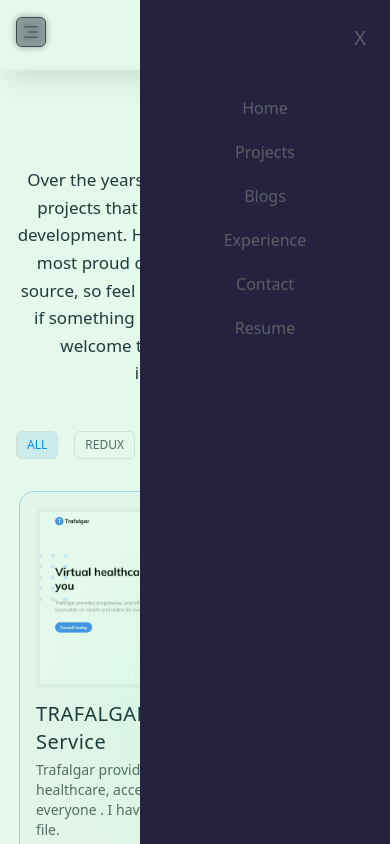
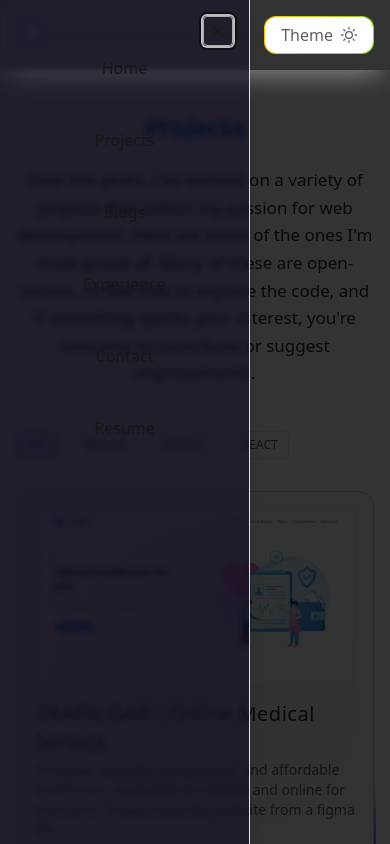
Before and after one commit to md-rejoyan-islam/rejoyan-portfolio, a Next.js app: page /projects in a window 390 px wide. Both pictures are taken after a click on the button 31 px from the left and 32 px from the top of the page. Shown: the top 844 px of the page. Built offline with nearby package versions, Linux system fonts and the light colour scheme.

Commit message:
mobile navbar added

```diff
--- a/components/shared/Navbar.js
+++ b/components/shared/Navbar.js
@@ -5,6 +5,14 @@
 import Link from "next/link";
 import { usePathname } from "next/navigation";
 import { animate, stagger, motion, useAnimate } from "framer-motion";
+import {
+  Sheet,
+  SheetContent,
+  SheetDescription,
+  SheetHeader,
+  SheetTitle,
+  SheetTrigger,
+} from "@/components/ui/sheet";
 
 export default function Navbar() {
   // mobile menu state
@@ -53,14 +61,11 @@
     },
   ];
 
-  // pathname
-  // const router = useRouter();
   const pathname = usePathname();
 
   const [scope, animate] = useAnimate();
   const staggerList = stagger(0.1, { startDelay: 0 });
 
-  // when page load li item show one by one with style
   useEffect(() => {
     animate(
       "li",
@@ -74,7 +79,7 @@
 
   return (
     <header
-      className={`text-text-secondary h-[70px] max-container mx-auto   px-4 `}
+      className={`text-text-secondary h-[70px] max-container mx-auto    px-4 `}
     >
       <div
         className="flex items-center justify-between  mx-auto h-full"
@@ -106,9 +111,41 @@
             </ul>
           </nav>
 
-          <button className="md:hidden" onClick={handleMobileMenu}>
+          {/* <button className="md:hidden" onClick={handleMobileMenu}>
             <RiMenu3Line className="text-3xl border-zinc-700 rounded-md border p-[5px] bg-[#24223f47]" />
-          </button>
+          </button> */}
+
+          <Sheet className="md:hidden">
+            <SheetTrigger className="md:hidden">
+              <RiMenu3Line className="text-3xl border-zinc-700 rounded-md border p-[5px] bg-[#24223f47]" />
+            </SheetTrigger>
+            <SheetContent
+              className="z-[1000] md:hidden sm:max-w-[325px]  max-w-[50vw] min-w-[250px] bg-[#11082582] backdrop-blur-[3px] "
+              side={"left"}
+            >
+              <SheetHeader>
+                <SheetTitle></SheetTitle>
+                <SheetDescription></SheetDescription>
+              </SheetHeader>
+
+              <nav className=" pt-6  w-full h-full  flex justify-center  ">
+                <ul
+                  className="flex md:hidden px-6 flex-col gap-12 items-center justify-start  "
+                  ref={mobileRef}
+                >
+                  {/* <li className="my-6 text-right w-full text-xl">
+                    <button onClick={handleMobileMenu}>X</button>
+                  </li> */}
+                  {links.map((link, index) => (
+                    <li className="hover:text-[#64ffda]" key={index}>
+                      <Link href={link.href}>{link.name}</Link>
+                    </li>
+                  ))}
+                </ul>
+              </nav>
+            </SheetContent>
+          </Sheet>
+
           {/* for small screens   */}
           {isMobileMenuOpen && (
             <nav
--- a/components/shared/StickyNav.js
+++ b/components/shared/StickyNav.js
@@ -47,7 +47,7 @@
             visible
               ? " shadow-[0_10px_30px_-10px_var(--navbar-shadow)]"
               : "shadow-none"
-          } w-full  fixed   backdrop-blur-lg  inset-x-0 mx-auto  z-[5000]   items-center justify-center`,
+          } w-full  fixed   backdrop-blur-lg  inset-x-0 mx-auto  z-[500]   items-center justify-center`,
           className
         )}
       >
--- /dev/null
+++ b/components/ui/sheet.jsx
@@ -0,0 +1,119 @@
+"use client";
+import * as React from "react";
+import * as SheetPrimitive from "@radix-ui/react-dialog";
+import { cva } from "class-variance-authority";
+import { X } from "lucide-react";
+
+import { cn } from "@/lib/utils";
+
+const Sheet = SheetPrimitive.Root;
+
+const SheetTrigger = SheetPrimitive.Trigger;
+
+const SheetClose = SheetPrimitive.Close;
+
+const SheetPortal = SheetPrimitive.Portal;
+
+const SheetOverlay = React.forwardRef(({ className, ...props }, ref) => (
+  <SheetPrimitive.Overlay
+    className={cn(
+      "fixed inset-0 md:hidden z-50 bg-black/80  data-[state=open]:animate-in data-[state=closed]:animate-out data-[state=closed]:fade-out-0 data-[state=open]:fade-in-0",
+      className
+    )}
+    {...props}
+    ref={ref}
+  />
+));
+SheetOverlay.displayName = SheetPrimitive.Overlay.displayName;
+
+const sheetVariants = cva(
+  "fixed z-50 gap-4 bg-background p-6 shadow-lg transition ease-in-out data-[state=open]:animate-in data-[state=closed]:animate-out data-[state=closed]:duration-300 data-[state=open]:duration-500",
+  {
+    variants: {
+      side: {
+        top: "inset-x-0 top-0 border-b data-[state=closed]:slide-out-to-top data-[state=open]:slide-in-from-top",
+        bottom:
+          "inset-x-0 bottom-0 border-t data-[state=closed]:slide-out-to-bottom data-[state=open]:slide-in-from-bottom",
+        left: "inset-y-0 left-0 h-full w-3/4 border-r data-[state=closed]:slide-out-to-left data-[state=open]:slide-in-from-left sm:max-w-sm",
+        right:
+          "inset-y-0 right-0 h-full w-3/4  border-l data-[state=closed]:slide-out-to-right data-[state=open]:slide-in-from-right sm:max-w-sm",
+      },
+    },
+    defaultVariants: {
+      side: "right",
+    },
+  }
+);
+
+const SheetContent = React.forwardRef(
+  ({ side = "right", className, children, ...props }, ref) => (
+    <SheetPortal>
+      <SheetOverlay />
+      <SheetPrimitive.Content
+        ref={ref}
+        className={cn(sheetVariants({ side }), className)}
+        {...props}
+      >
+        {children}
+        <SheetPrimitive.Close className="absolute right-4 border p-1.5 top-4 rounded-sm opacity-70 ring-offset-background transition-opacity hover:opacity-100 focus:outline-none focus:ring-2 focus:ring-ring focus:ring-offset-2 disabled:pointer-events-none data-[state=open]:bg-secondary">
+          <X className="h-4 w-4" />
+          <span className="sr-only">Close</span>
+        </SheetPrimitive.Close>
+      </SheetPrimitive.Content>
+    </SheetPortal>
+  )
+);
+SheetContent.displayName = SheetPrimitive.Content.displayName;
+
+const SheetHeader = ({ className, ...props }) => (
+  <div
+    className={cn(
+      "flex flex-col space-y-2 text-center sm:text-left",
+      className
+    )}
+    {...props}
+  />
+);
+SheetHeader.displayName = "SheetHeader";
+
+const SheetFooter = ({ className, ...props }) => (
+  <div
+    className={cn(
+      "flex flex-col-reverse sm:flex-row sm:justify-end sm:space-x-2",
+      className
+    )}
+    {...props}
+  />
+);
+SheetFooter.displayName = "SheetFooter";
+
+const SheetTitle = React.forwardRef(({ className, ...props }, ref) => (
+  <SheetPrimitive.Title
+    ref={ref}
+    className={cn("text-lg font-semibold text-foreground", className)}
+    {...props}
+  />
+));
+SheetTitle.displayName = SheetPrimitive.Title.displayName;
+
+const SheetDescription = React.forwardRef(({ className, ...props }, ref) => (
+  <SheetPrimitive.Description
+    ref={ref}
+    className={cn("text-sm text-muted-foreground", className)}
+    {...props}
+  />
+));
+SheetDescription.displayName = SheetPrimitive.Description.displayName;
+
+export {
+  Sheet,
+  SheetPortal,
+  SheetOverlay,
+  SheetTrigger,
+  SheetClose,
+  SheetContent,
+  SheetHeader,
+  SheetFooter,
+  SheetTitle,
+  SheetDescription,
+};
--- a/package.json
+++ b/package.json
@@ -9,6 +9,7 @@
     "lint": "next lint"
   },
   "dependencies": {
+    "@radix-ui/react-dialog": "^1.1.1",
     "@radix-ui/react-slot": "^1.1.0",
     "class-variance-authority": "^0.7.0",
     "clsx": "^2.1.1",
```
Also changed, not shown: 1 other file (tests, documents, lock files or other folders).
